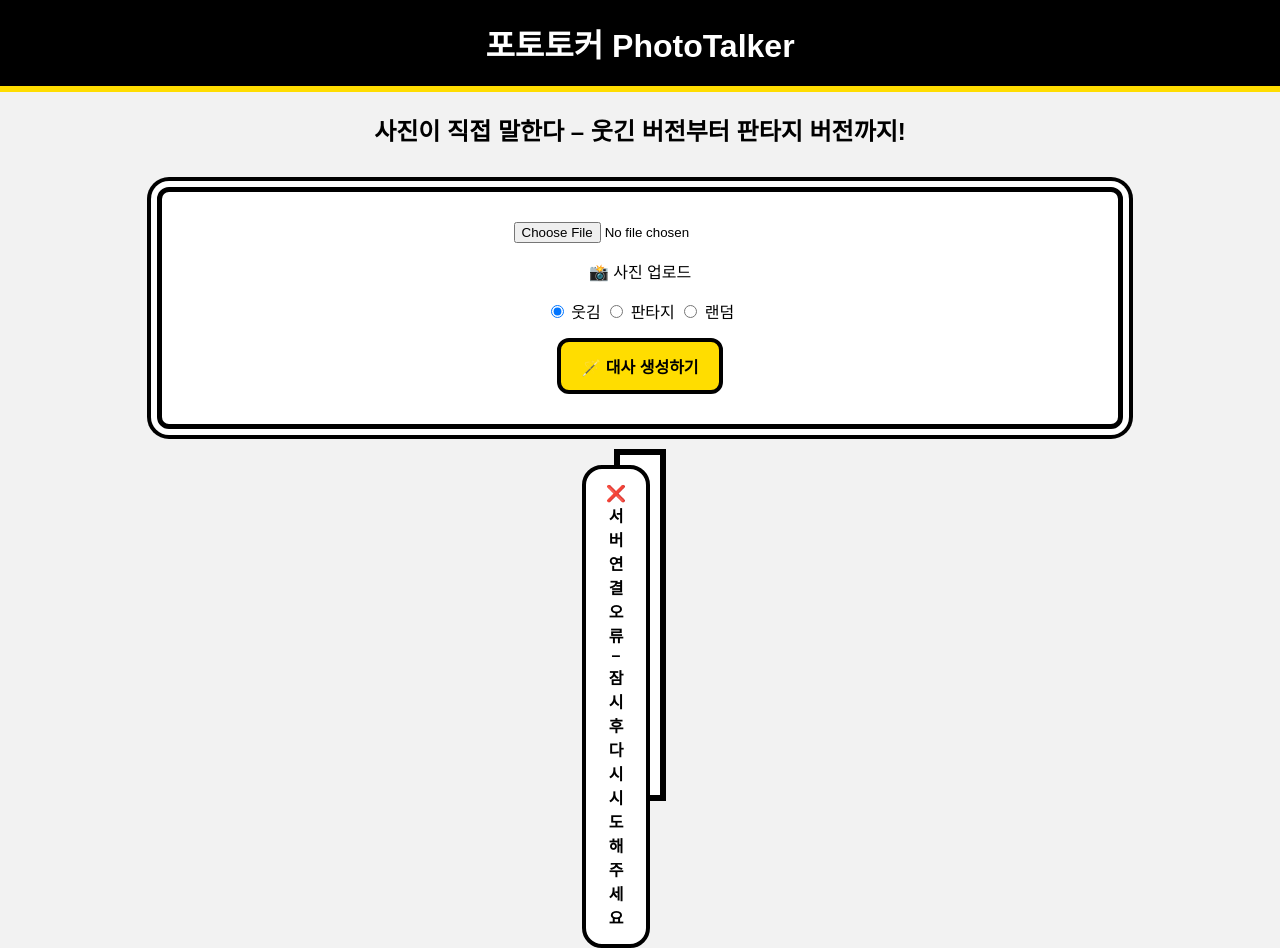
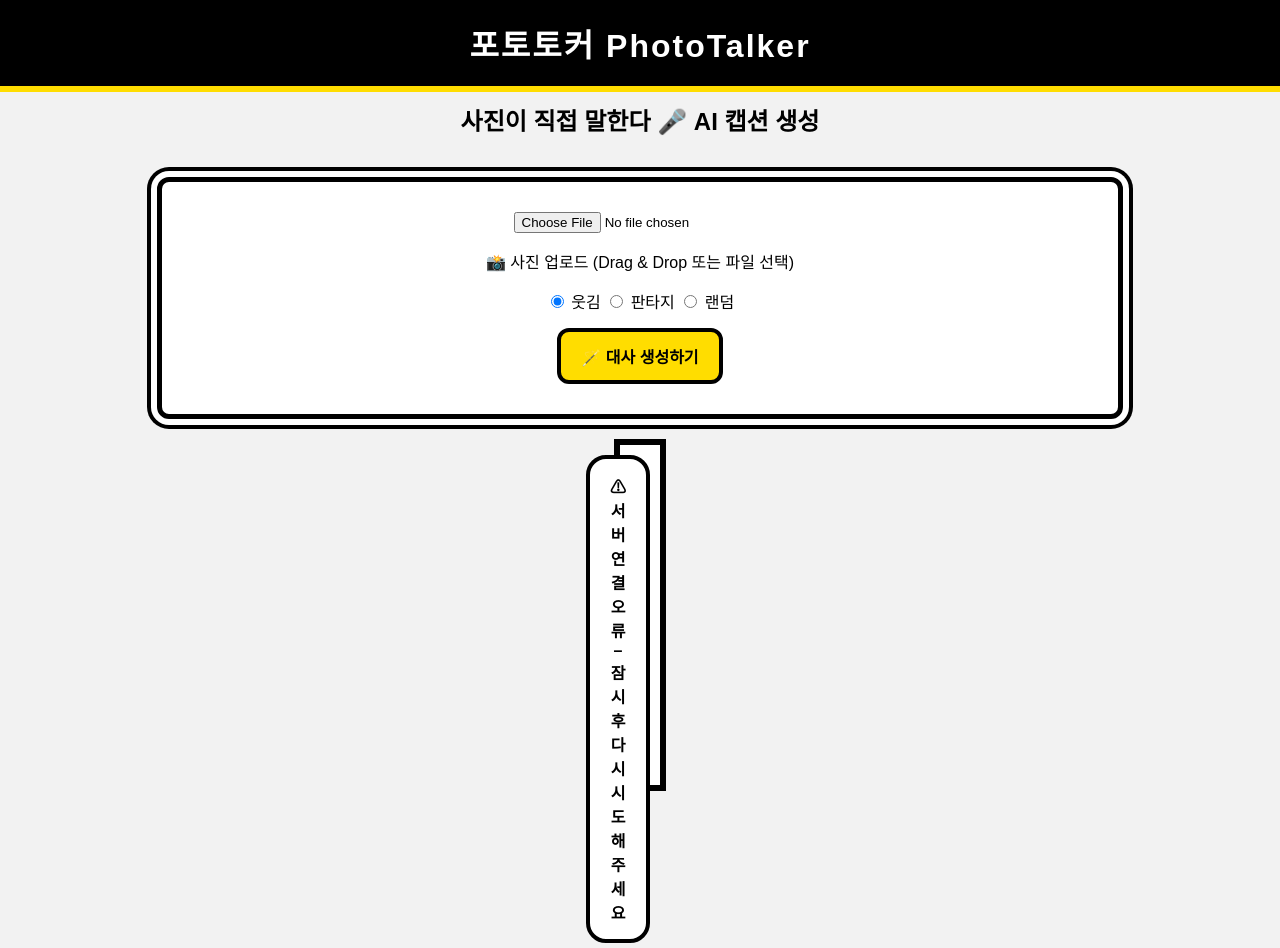
Before and after one commit to toviaaas/phototalker, a plain HTML site: page index.html in a window 1280 px wide. Both pictures are taken after a click on the button "🪄 대사 생성하기". Drawn offline with Linux system fonts and the light colour scheme; no server answers.

Commit message:
Update index.html

```diff
--- a/index.html
+++ b/index.html
@@ -23,8 +23,14 @@
       padding: 20px 0;
       font-size: 2rem;
       font-weight: 800;
+      letter-spacing: 2px;
       border-bottom: 6px solid #ffdd00;
     }
+    h2 {
+      margin-top: 10px;
+      font-weight: 700;
+    }
+
     #upload-area {
       margin-top: 20px;
       padding: 30px;
@@ -34,6 +40,7 @@
       background: white;
       box-shadow: 0 0 0 6px white, 0 0 0 10px black;
     }
+
     .panel {
       border: 6px solid black;
       padding: 20px;
@@ -45,11 +52,13 @@
       align-items: flex-end;
       position: relative;
     }
+
     #preview-img {
       max-width: 100%;
       max-height: 320px;
       display: none;
     }
+
     .speech-bubble {
       display: none;
       position: absolute;
@@ -63,6 +72,7 @@
       border: 4px solid black;
       word-wrap: break-word;
     }
+
     .btn {
       margin-top: 15px;
       padding: 12px 20px;
@@ -78,11 +88,11 @@
 <body>
 
   <header>포토토커 PhotoTalker</header>
-<h2>사진이 직접 말한다 – 웃긴 버전부터 판타지 버전까지!</h2>
+  <h2>사진이 직접 말한다 🎤 AI 캡션 생성</h2>
 
   <div id="upload-area">
     <input type="file" id="file-input" accept="image/*" />
-  <p>📸 사진 업로드</p>
+    <p>📸 사진 업로드 (Drag & Drop 또는 파일 선택)</p>
 
     <div>
       <label><input type="radio" name="style" value="funny" checked /> 웃김</label>
@@ -99,8 +109,8 @@
   </div>
 
   <script>
-  // 정확한 엔드포인트로 설정 (백엔드 라우트와 일치)
-  const SERVER_URL = "https://12008a31-a8de-40a6-81b4-dfbe5e81297e-00-31oo1r96a9oqu.sisko.replit.dev/generate_minutes";
+    const SERVER_URL =
+      "https://12008a31-a8de-40a6-81b4-dfbe5e81297e-00-31oo1r96a9oqu.sisko.replit.dev/generate_minutes";
 
     const fileInput = document.getElementById("file-input");
     const previewImg = document.getElementById("preview-img");
@@ -122,38 +132,17 @@
       formData.append("style", styleOption);
       if (file) formData.append("image", file);
 
-    bubble.innerText = "⏳ 생성 중...";
-    bubble.style.display = "block";
-
       try {
         const response = await fetch(SERVER_URL, {
           method: "POST",
           body: formData,
         });
 
-      // 네트워크 응답이 200이 아닌 경우 에러 처리
-      if (!response.ok) {
-        const text = await response.text();
-        console.error("서버 오류:", response.status, text);
-        bubble.innerText = `❌ 서버 오류: ${response.status}`;
-        return;
-      }
-
         const result = await response.json();
-      console.log("서버 응답:", result);
-
-      // 서버가 반환하는 JSON 구조에 맞게 처리
-      if (result.caption) {
-        bubble.innerText = result.caption;
-      } else {
-        // 디버그용: 전체 응답 표시
-        bubble.innerText = JSON.stringify(result);
-      }
+        bubble.innerText = result.caption || "⚠ 응답 데이터 없음";
         bubble.style.display = "block";
-
-    } catch (error) {
-      console.error("Fetch 오류:", error);
-      bubble.innerText = "❌ 서버 연결 오류 – 잠시 후 다시 시도해주세요";
+      } catch (err) {
+        bubble.innerText = "⚠ 서버 연결 오류 – 잠시 후 다시 시도해주세요";
         bubble.style.display = "block";
       }
     }
```
Lines whose indentation alone changed are shown as unchanged.
